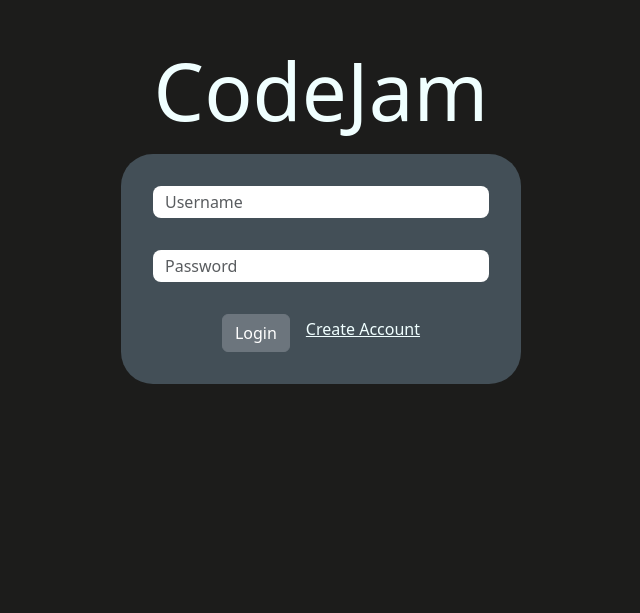
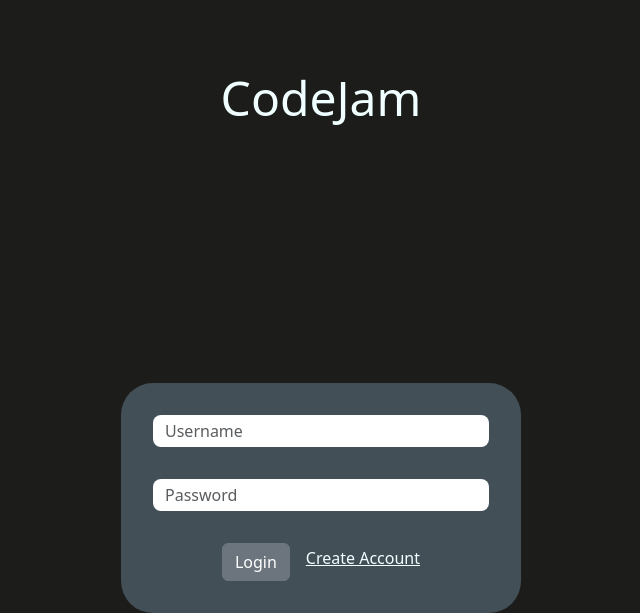
Before and after one commit to OmerChen10/CodeJam, a React (Vite) app: page / in a window 1280 px wide. Shown: the part 187-800 px from the top of the page, without its empty margins (319-959 px from the left). Built offline with nearby package versions, Linux system fonts and the light colour scheme; no server answers.

Commit message:
done with basic UI

```diff
--- a/client/App.tsx
+++ b/client/App.tsx
@@ -1,7 +1,9 @@
 import { Route, BrowserRouter, Routes } from "react-router-dom"
+import { NetworkManager } from "./Network/manager"
+
+import { LoginPage } from "./pages/login-page/login-page"
+import { EditorPage } from "./pages/editor/editor-page"
 import { HomePage } from "./pages/home/home-page"
-import { EditorPage } from "./pages/editor/editor-page"
-import { NetworkManager } from "./Network/manager"
 
 function App() {
     // Reconnect to the server each time a state changes
@@ -10,7 +12,8 @@ function App() {
     return (
         <BrowserRouter>
             <Routes>
-                <Route path="/" element={<HomePage />} />
+                <Route path="/" element={<LoginPage />} />
+                <Route path="/home" element={<HomePage />} />
                 <Route path="/editor" element={<EditorPage />} />
             </Routes>
         </BrowserRouter>
--- a/client/main.css
+++ b/client/main.css
@@ -2,6 +2,9 @@
 body, html {
     width: 100%;
     height: 100%;
+    margin: 0;
+    padding: 0;
+    background-color: #1c1c1b;
 }
 
 #root {
--- a/client/pages/home/home-page.tsx
+++ b/client/pages/home/home-page.tsx
@@ -1,83 +1,45 @@
 import { useState } from "react";
-import { NetworkManager } from "../../Network/manager";
 import "./home.css"
-import { toast } from "sonner";
 
 export function HomePage() {
-    const [signup, setSignUp] = useState(false);
-    if (signup) {
-        return (
-            <div id="main-home">
-                <h1 id="title">CodeJam</h1>
-                <div id="login-container">
-                    <div className="input-group mb-3">
-                        <input type="text" id="username" placeholder="Username" aria-label="Username"/>
+    const [projectCreatorOpen, setProjectCreatorOpen] = useState(false);
+
+    let projectCreator = null;
+    if (projectCreatorOpen) {
+        projectCreator = (
+            <div id="project-creator">
+                <div id="project-creator-container">
+                    <h1 id="project-creator-title">Create New Project</h1>
+                    <div id="project-creator-inputs">
+                        <input type="text" className="input-group mb-3" id="project-name" placeholder="Project Name" aria-label="Project Name"/>
+                        <input type="text" className="input-group mb-3" id="project-description" placeholder="Project Description" aria-label="Project Description"/>
                     </div>
-                    <div className="input-group mb-3">
-                        <input type="text" id="password" placeholder="Password" aria-label="Password"/>
-                    </div>
-                    <div className="input-group mb-3">
-                        <input type="text" id="confirm-password" placeholder="Confirm Password" aria-label="Password"/>
-                    </div>
-                    <div id="login-buttons">
-                        <button onClick={createAccount} id="submit-button" className="btn btn-secondary grey">Create Account</button>
-                        <h3 onClick={() => {setSignUp(false)}}>Back</h3>
+                    <div id="project-creator-buttons">
+                        <button id="submit-button" className="btn btn-success grey">Create Project</button>
+                        <button id="cancel-button" className="btn btn-danger" onClick={() => {setProjectCreatorOpen(false)}}>Cancel</button>
                     </div>
                 </div>
             </div>
         );
+        openProjectCreator();
     }
 
     return (
         <div id="main-home">
-            <h1 id="title">CodeJam</h1>
-            <div id="login-container">
-                <div className="input-group mb-3">
-                    <input type="text" id="username" className="form-control" placeholder="Username" aria-label="Username"/>
-                </div>
-                <div className="input-group mb-3">
-                    <input type="text" id="password" className="form-control" placeholder="Password" aria-label="Password"/>
-                </div>
-                <div id="login-buttons">
-                    <button onClick={login} id="submit-button" className="btn btn-secondary grey">Login</button>
-                    <h3 onClick={() => {setSignUp(true)}}>Create Account</h3>
+            <div id="navbar">
+                <h3 id="title">CodeJam</h3>
+            </div>
+            <div id="projects-container" className={projectCreatorOpen ? "inactive" : "active"}>
+                <div onClick={() => {setProjectCreatorOpen(true)}} className="project-button" id="create-project-button">
+                    <div className="project-button-text">Create New Project</div>
+                    <div className="plus-icon"/>
                 </div>
             </div>
+            {projectCreator}
         </div>
     );
 }
 
-function createAccount() {
-    let manager = NetworkManager.getInstance();
-    // Get the username and password from the input fields
-    let username = (document.getElementById("username") as HTMLInputElement).value;
-    let password = (document.getElementById("password") as HTMLInputElement).value;
-    let confirmPassword = (document.getElementById("confirm-password") as HTMLInputElement).value;
-
-    if (password !== confirmPassword) {
-        toast.error("Passwords do not match");
-        return;
-    }
-
-    manager = NetworkManager.getInstance();
-    manager.send("createUser", {username: username, password: password}, (response) => {
-        console.log("Response: ", response);
-    });
+function openProjectCreator() {
+    console.log("Opening project creator");
 }
-
-function login() {
-    let manager = NetworkManager.getInstance();
-    // Get the username and password from the input fields
-    let username = (document.getElementById("username") as HTMLInputElement).value;
-    let password = (document.getElementById("password") as HTMLInputElement).value;
-
-    manager = NetworkManager.getInstance();
-    manager.send("loginUser", {username: username, password: password}, (response) => {
-        if (response) {
-            toast.success("Logged in");
-        }
-        else {
-            toast.error("Invalid username or password");
-        }
-    });
-}
--- a/client/pages/home/home.css
+++ b/client/pages/home/home.css
@@ -1,65 +1,133 @@
-
-body, html {
-    width: 100%;
-    height: 100%;
-    margin: 0;
-    padding: 0;
-    background-color: #1c1c1b;
-}
 
 #main-home {
     width: 100%;
     height: 100%;
-    background-color: #1c1c1b;
-    display: flex;
-    justify-content: center;
-    align-items: center;
-    text-align: center;
-    flex-direction: column;
 }
 
 #title {
-    font-size: 5rem;
-    margin-bottom: 1rem;
+    font-size: 3rem;
+    margin: auto;
 }
 
-#login-container {
+#projects-container {
+    width: 75%;
+    height: 70%;
+    display: flex;
+    flex-direction: row;
+    gap: 1rem;
+    flex-wrap: wrap;
+    justify-content: flex-start;
+    align-items: flex-start;
+    margin: 5rem auto;
+    border-radius: 1rem;
+    background-color: #3a3b3b;
+
+}
+
+.inactive {
+    filter: blur(5px);
+    transition: 0.3s;
+    pointer-events: none;
+}
+
+.active {
+    filter: blur(0);
+    transition: 0.3s;
+}
+
+.project-button {
+    width: 10rem;
+    height: 10rem;
+    display: flex;
+    flex-direction: column;
+    align-items: center;
+    text-align: center;
+    justify-content: center;
+    padding: 1rem;
+    border-radius: 1rem;
+    background-color: #434f57;
+    margin: 1rem;
+
+}
+
+.plus-icon {
+    background: url("../../assets/images/plus.png");
+    background-size: 9rem 8rem;
+    width: 9rem;
+    height: 9rem;
+    z-index: 1;
+
+    filter: blur(0); /* No blur by default */
+    transition: filter 0.3s ease-out; /* Transition on the filter property */
+
+    z-index: 0;
+
+}
+
+.plus-icon:hover {
+    cursor: pointer;
+    /* blur the background with animation */
+    filter: blur(5px);
+    transition: 0.3s;
+}
+
+.project-button-text {
+    width: 5rem;
+    pointer-events: none;
+    position: absolute;
+    font-size: 1.5rem;
+    text-wrap: wrap;
+    text-align: center;
+    font-weight: bold;
+    opacity: 0;
+    transition: opacity 0.3s ease-out;
+    z-index: 2;
+}
+
+.project-button:hover .project-button-text {
+    opacity: 1;
+    transition: 0.3s;
+}
+
+#project-creator-container {
+    position: absolute;
+    z-index: 5;
     display: flex;
     flex-direction: column;
     align-items: center;
     justify-content: center;
-    width: 25rem;
-    height: fit-content;
     gap: 1rem;
-    padding: 2rem;
+
+    width: 30rem;
+    height: 30rem;
     background-color: #434f57;
-    border-radius: 2rem;
+    border-radius: 1rem;
+
+    top: 25%;
+    left: 37.5%;
 }
 
-#login-container input {
+#project-creator-title {
+    text-decoration: underline;
+    font-size: 2.5rem;
+    font-weight: bold;
+}
+#project-creator-inputs {
+    display: flex;
+    flex-direction: column;
+    gap: 1rem;
+
+}
+#project-creator-buttons {
+    display: flex;
+    flex-direction: row;
+    gap: 1rem;
+}
+
+#project-creator-inputs input {
     width: 20rem;
     height: 2rem;
     border-radius: 0.5rem;
     border: none;
     font-size: 1rem;
 }
-
-#login-buttons {
-    display: flex;
-    flex-direction: row;
-    gap: 1rem;
-}
-
-#login-buttons h3 {
-    padding-top: 0.4rem;
-    text-decoration: underline;
-    font-size: 1rem;
-}
-
-#login-buttons button:hover {
-    cursor: pointer;
-}
-
-#login-buttons h3:hover {
-    cursor: pointer;
-}
--- /dev/null
+++ b/client/pages/login-page/login-page.tsx
@@ -0,0 +1,83 @@
+import { useState } from "react";
+import { NetworkManager } from "../../Network/manager";
+import "./login.css"
+import { toast } from "sonner";
+
+export function LoginPage() {
+    const [signup, setSignUp] = useState(false);
+    if (signup) {
+        return (
+            <div id="main-login">
+                <h1 id="title">CodeJam</h1>
+                <div id="login-container">
+                    <div className="input-group mb-3">
+                        <input type="text" id="username" placeholder="Username" aria-label="Username"/>
+                    </div>
+                    <div className="input-group mb-3">
+                        <input type="text" id="password" placeholder="Password" aria-label="Password"/>
+                    </div>
+                    <div className="input-group mb-3">
+                        <input type="text" id="confirm-password" placeholder="Confirm Password" aria-label="Password"/>
+                    </div>
+                    <div id="login-buttons">
+                        <button onClick={createAccount} id="submit-button" className="btn btn-secondary grey">Create Account</button>
+                        <h3 onClick={() => {setSignUp(false)}}>Back</h3>
+                    </div>
+                </div>
+            </div>
+        );
+    }
+
+    return (
+        <div id="main-login">
+            <h1 id="title">CodeJam</h1>
+            <div id="login-container">
+                <div className="input-group mb-3">
+                    <input type="text" id="username" className="form-control" placeholder="Username" aria-label="Username"/>
+                </div>
+                <div className="input-group mb-3">
+                    <input type="text" id="password" className="form-control" placeholder="Password" aria-label="Password"/>
+                </div>
+                <div id="login-buttons">
+                    <button onClick={login} id="submit-button" className="btn btn-secondary grey">Login</button>
+                    <h3 onClick={() => {setSignUp(true)}}>Create Account</h3>
+                </div>
+            </div>
+        </div>
+    );
+}
+
+function createAccount() {
+    let manager = NetworkManager.getInstance();
+    // Get the username and password from the input fields
+    let username = (document.getElementById("username") as HTMLInputElement).value;
+    let password = (document.getElementById("password") as HTMLInputElement).value;
+    let confirmPassword = (document.getElementById("confirm-password") as HTMLInputElement).value;
+
+    if (password !== confirmPassword) {
+        toast.error("Passwords do not match");
+        return;
+    }
+
+    manager = NetworkManager.getInstance();
+    manager.send("createUser", {username: username, password: password}, (response) => {
+        console.log("Response: ", response);
+    });
+}
+
+function login() {
+    let manager = NetworkManager.getInstance();
+    // Get the username and password from the input fields
+    let username = (document.getElementById("username") as HTMLInputElement).value;
+    let password = (document.getElementById("password") as HTMLInputElement).value;
+
+    manager = NetworkManager.getInstance();
+    manager.send("loginUser", {username: username, password: password}, (response) => {
+        if (response) {
+            toast.success("Logged in");
+        }
+        else {
+            toast.error("Invalid username or password");
+        }
+    });
+}
--- /dev/null
+++ b/client/pages/login-page/login.css
@@ -0,0 +1,57 @@
+
+#main-login {
+    width: 100%;
+    height: 100%;
+    background-color: #1c1c1b;
+    display: flex;
+    justify-content: center;
+    align-items: center;
+    text-align: center;
+    flex-direction: column;
+}
+
+#title {
+    font-size: 5rem;
+    margin-bottom: 1rem;
+}
+
+#login-container {
+    display: flex;
+    flex-direction: column;
+    align-items: center;
+    justify-content: center;
+    width: 25rem;
+    height: fit-content;
+    gap: 1rem;
+    padding: 2rem;
+    background-color: #434f57;
+    border-radius: 2rem;
+}
+
+#login-container input {
+    width: 20rem;
+    height: 2rem;
+    border-radius: 0.5rem;
+    border: none;
+    font-size: 1rem;
+}
+
+#login-buttons {
+    display: flex;
+    flex-direction: row;
+    gap: 1rem;
+}
+
+#login-buttons h3 {
+    padding-top: 0.4rem;
+    text-decoration: underline;
+    font-size: 1rem;
+}
+
+#login-buttons button:hover {
+    cursor: pointer;
+}
+
+#login-buttons h3:hover {
+    cursor: pointer;
+}
```
Also changed, not shown: client/assets/images/plus.png (added), 1 other file (tests, documents, lock files or other folders).
